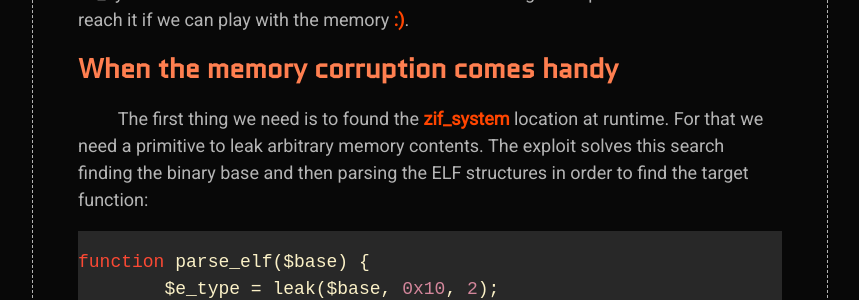
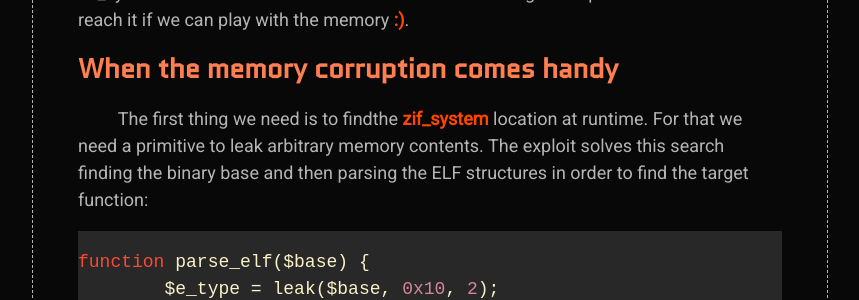
Before and after one commit to X-C3LL/x-c3ll.github.io, a Jekyll site: the page built from _posts/2020-02-09-UAF-PHP-disable_functions.md, in a window 1280 px wide and 900 px high, scrolled down 3492 px. Shown: the part 152-452 px from the top of the window, without its empty margins (210-1069 px from the left). Built offline with Jekyll 4.4.1, drawn with Linux system fonts in a browser that asks for light colours.

Commit message:
Update 2020-02-09-UAF-PHP-disable_functions.md

````diff
--- a/_posts/2020-02-09-UAF-PHP-disable_functions.md
+++ b/_posts/2020-02-09-UAF-PHP-disable_functions.md
@@ -120,7 +120,7 @@ This tactic prevents the calls to "dangerous" functions inside the script but...
 
 ## When the memory corruption comes handy
 &nbsp;&nbsp;&nbsp;&nbsp;&nbsp;&nbsp;&nbsp;&nbsp;
-The first thing we need is to found the __zif_system__ location at runtime. For that we need a primitive to leak arbitrary memory contents. The exploit solves this search finding the binary base and then parsing the ELF structures in order to find the target function:
+The first thing we need is to findthe __zif_system__ location at runtime. For that we need a primitive to leak arbitrary memory contents. The exploit solves this search finding the binary base and then parsing the ELF structures in order to find the target function:
 
 ```php
 function parse_elf($base) {
````
